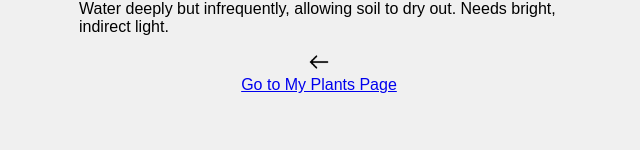
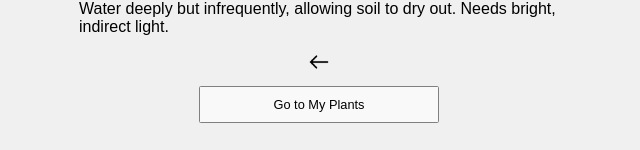
Before and after one commit to MarenOelixtown/plant-care-app, a Next.js app: page /overview/0323ad77-437 in a window 1280 px wide. Shown: the part 653-803 px from the top of the page, without its empty margins (321-961 px from the left). Built offline with nearby package versions, Linux system fonts and the light colour scheme.

Commit message:
refactoring css for Button and Links

```diff
--- a/components/PlantDetails.js
+++ b/components/PlantDetails.js
@@ -40,26 +40,18 @@ const StyledImage = styled(Image)`
   height: 20px;
 `;
 
-const StyledButton = styled.button`
-  background: none;
-  cursor: pointer;
-  padding: 5px;
-  margin-top: 10px;
-`;
 const StyledLink = styled(Link)`
-  top: 50px;
-  right: 50px;
-  border: 3px solid green;
-  background-color: lightcyan;
-  padding: 0.8rem 1.5rem;
-  border-radius: 1rem;
-  color: green;
   text-decoration: none;
-  font-weight: bold;
-`;
-const BackButton = styled.button`
-  background: none;
-  cursor: pointer;
+  width: 50%;
+  margin: 10px auto;
+  padding: 10px 24px;
+  text-align: center;
+  display: block;
+  border: 1px solid grey;
+  border-radius: 0.1rem;
+  background-color: #f9f9f9;
+  color: black;
+  font-size: 0.8rem;
 `;
 
 export default function PlantDetails({
@@ -98,7 +90,7 @@ export default function PlantDetails({
       <Link href="/overview">
         <StyledImage src={back} alt="back" />
       </Link>
-      <Link href="/myplants">Go to My Plants Page</Link>
+      <StyledLink href="/myplants">Go to My Plants</StyledLink>
     </StyledCard>
   );
 }
```
Also changed, not shown: components/MyPlants.js (+2 -9 lines), components/Overview.js (+2 -12 lines), pages/index.js (+0 -7 lines).
